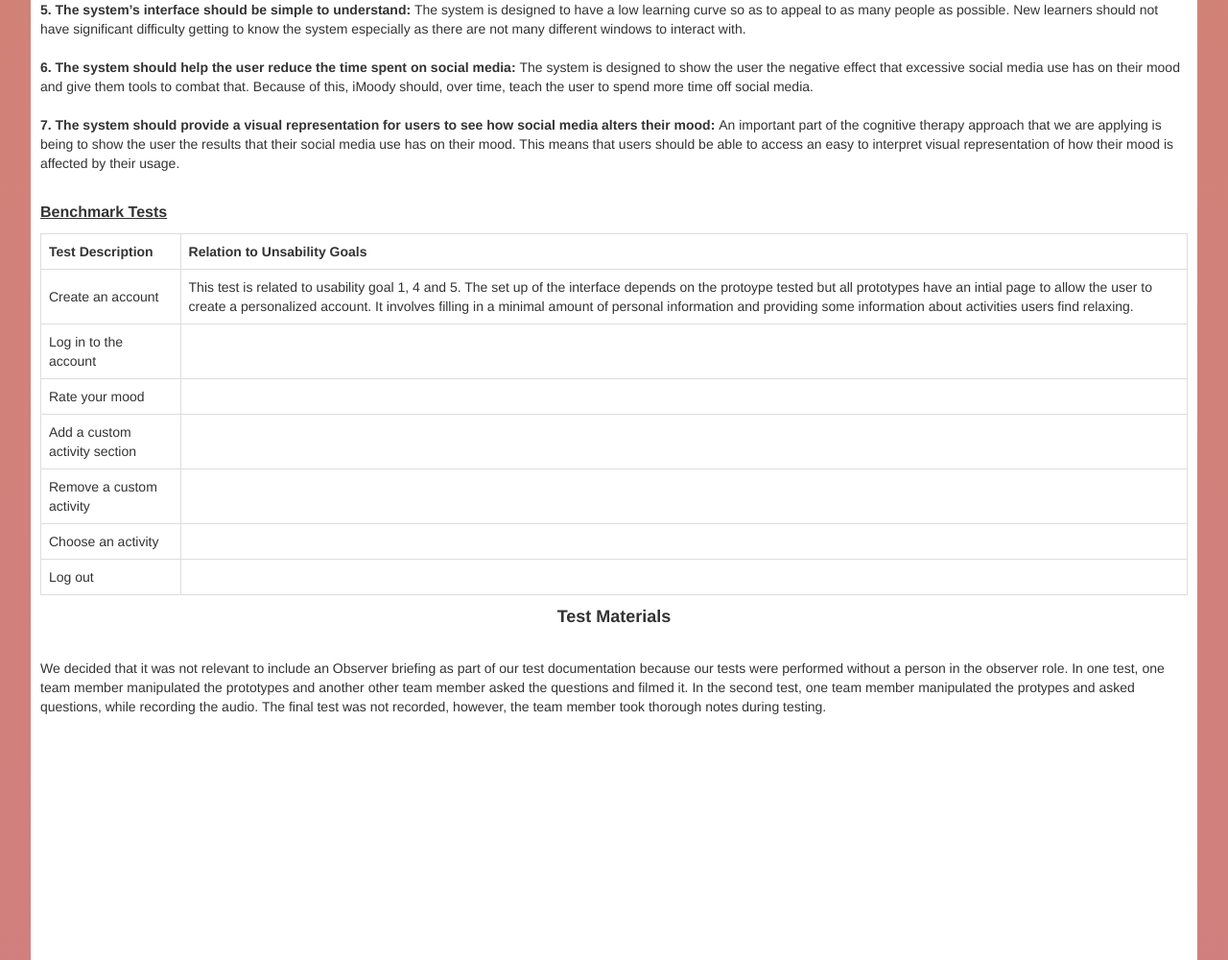
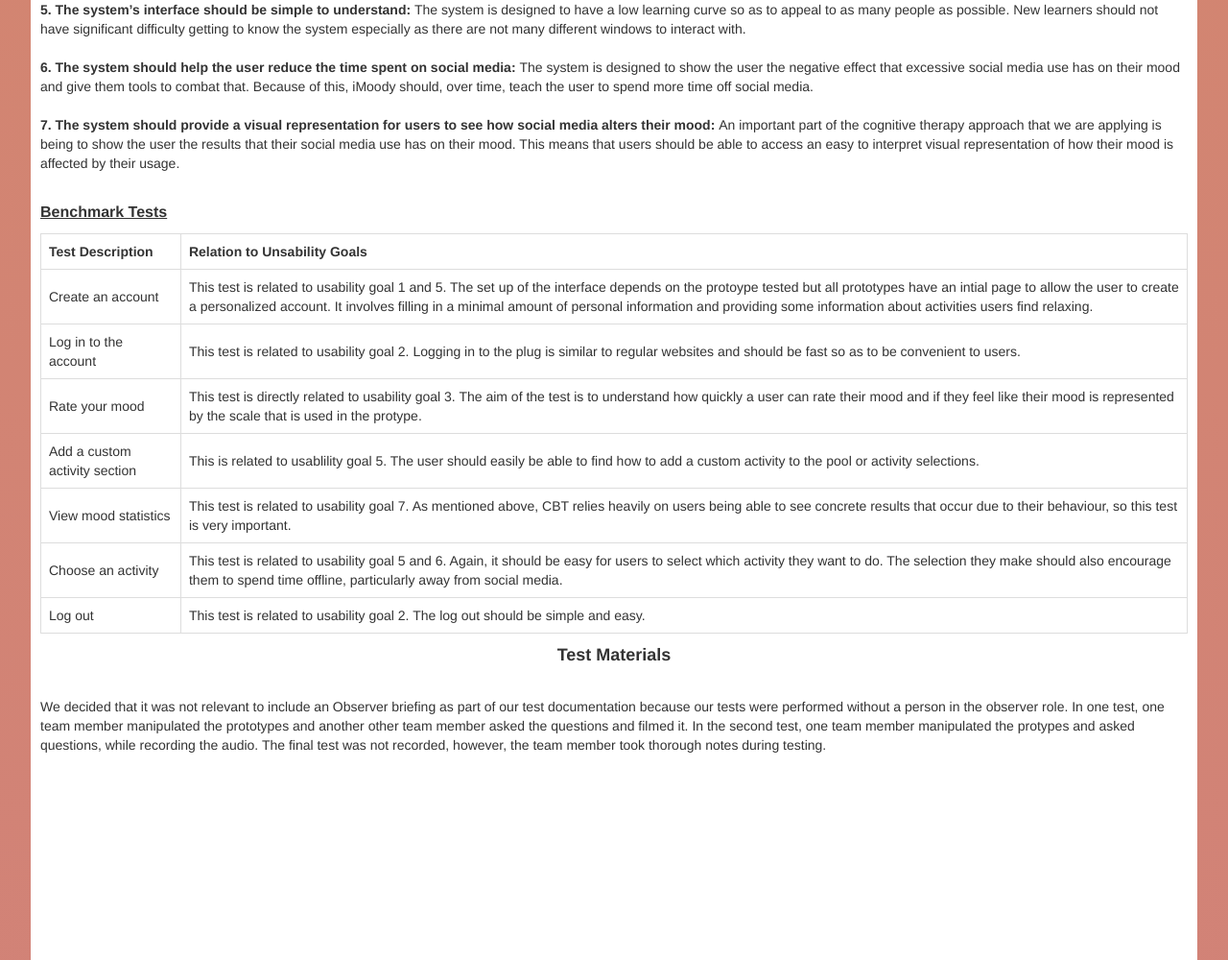
Before and after one commit to Bsmith1997/iMoody, a PHP site: page /lowFid.html in a window 1280 px wide. Shown: the part 5500-6500 px from the top of the page at 96% size. Run offline with PHP 8.4, Linux system fonts and the light colour scheme.

Commit message:
Adding benchmark and test results

```diff
--- a/lowFid.html
+++ b/lowFid.html
@@ -121,31 +121,31 @@
                 </tr>
                 <tr>
                   <td>Create an account</td>
-                  <td>This test is related to usability goal 1, 4 and 5. The set up of the interface depends on the protoype tested but all prototypes have an intial page to allow the user to create a personalized account. It involves filling in a minimal amount of personal information and providing some information about activities users find relaxing.</td>
+                  <td>This test is related to usability goal 1 and 5. The set up of the interface depends on the protoype tested but all prototypes have an intial page to allow the user to create a personalized account. It involves filling in a minimal amount of personal information and providing some information about activities users find relaxing.</td>
                 </tr>
                 <tr>
                   <td>Log in to the account</td>
-                  <td></td>
+                  <td> This test is related to usability goal 2. Logging in to the plug is similar to regular websites and should be fast so as to be convenient to users.</td>
                 </tr>
                 <tr>
                   <td>Rate your mood</td>
-                  <td></td>
+                  <td>This test is directly related to usability goal 3. The aim of the test is to understand how quickly a user can rate their mood and if they feel like their mood is represented by the scale that is used in the protype.</td>
                 </tr>
                 <tr>
                   <td>Add a custom activity section</td>
-                  <td></td>
+                  <td>This is related to usablility goal 5. The user should easily be able to find how to add a custom activity to the pool or activity selections.</td>
                 </tr>
                 <tr>
-                  <td>Remove a custom activity</td>
-                  <td></td>
+                  <td>View mood statistics</td>
+                  <td>This test is related to usability goal 7. As mentioned above, CBT relies heavily on users being able to see concrete results that occur due to their behaviour, so this test is very important.</td>
                 </tr>
                 <tr>
                   <td>Choose an activity</td>
-                  <td></td>
+                  <td>This test is related to usability goal 5 and 6. Again, it should be easy for users to select which activity they want to do. The selection they make should also encourage them to spend time offline, particularly away from social media.</td>
                 </tr>
                 <tr>
                   <td>Log out</td>
-                  <td></td>
+                  <td>This test is related to usability goal 2. The log out should be simple and easy.</td>
                 </tr>
               </table>
 
@@ -158,6 +158,35 @@
         </center></p>
 
         <p><center><font size="4"><b>Summary of Test Results</b></font></center></p>
+        <p><u>Summary of Test Results</u></p><br>
+        <p><b>Prototype 1</b></p><br>
+        <p><u>Create an Account</u></p><br>
+        <p><u>Log in to the account</u></p><br>
+        <p><u>Rate your mood</u></p><br>
+        <p><u>Add a custom activity selection</u></p><br>
+        <p><u>View mood statistics</u></p><br>
+        <p><u>Choose an activity</u></p><br>
+        <p><u>Log out</u></p><br>
+
+        <p><b>Prototype 2</b></p><br>
+        <p><b>Prototype 1</b></p><br>
+        <p><u>Create an Account</u></p><br>
+        <p><u>Log in to the account</u></p><br>
+        <p><u>Rate your mood</u></p><br>
+        <p><u>Add a custom activity selection</u></p><br>
+        <p><u>View mood statistics</u></p><br>
+        <p><u>Choose an activity</u></p><br>
+        <p><u>Log out</u></p><br>
+
+        <p><b>Prototype 3</b></p><br>
+        <p><b>Prototype 1</b></p><br>
+        <p><u>Create an Account</u></p><br>
+        <p><u>Log in to the account</u></p><br>
+        <p><u>Rate your mood</u></p><br>
+        <p><u>Add a custom activity selection</u></p><br>
+        <p><u>View mood statistics</u></p><br>
+        <p><u>Choose an activity</u></p><br>
+        <p><u>Log out</u></p><br>
 
         <p><u>Possible changes</u></p><br>
         <p>1. Consider changing the choices of icons used on some of the protypes, testers were particularly confused by the light bulb in protype 2 that was intended to represent recommendations. It was interpreted as an exclamtion mark which testers though meant it was an alerts window.
--- a/notebook.css
+++ b/notebook.css
@@ -83,7 +83,7 @@ html, body, .hero {
 .hero {
   margin-top: 0;
   width: 100%;
-  min-height: 9700px;
+  min-height: 11700px;
   background-image: linear-gradient(to bottom, #d59254, #cf7693);
 }
 
```
